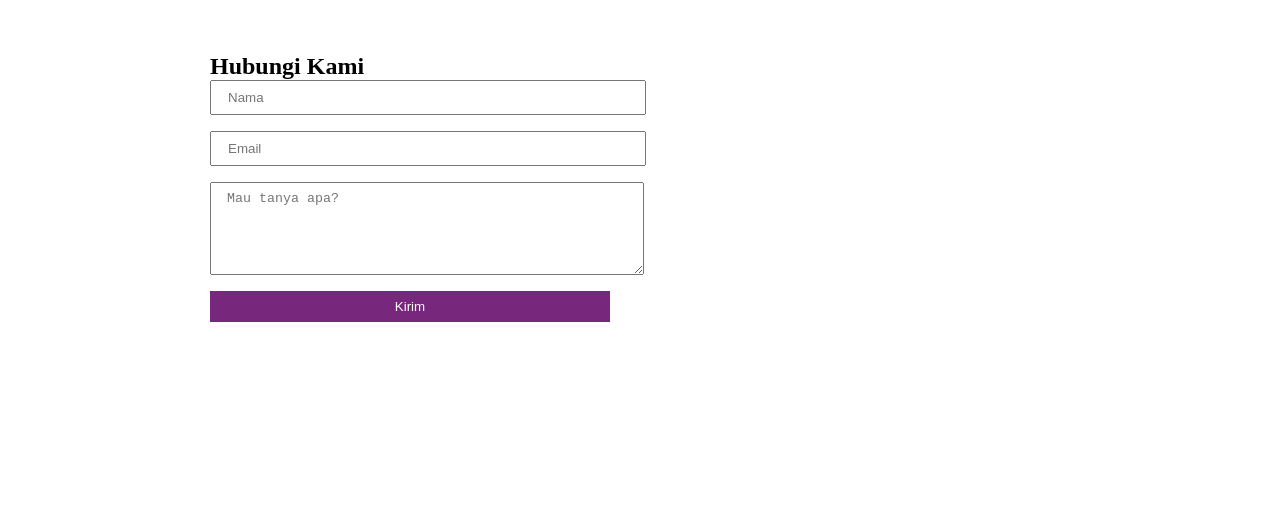
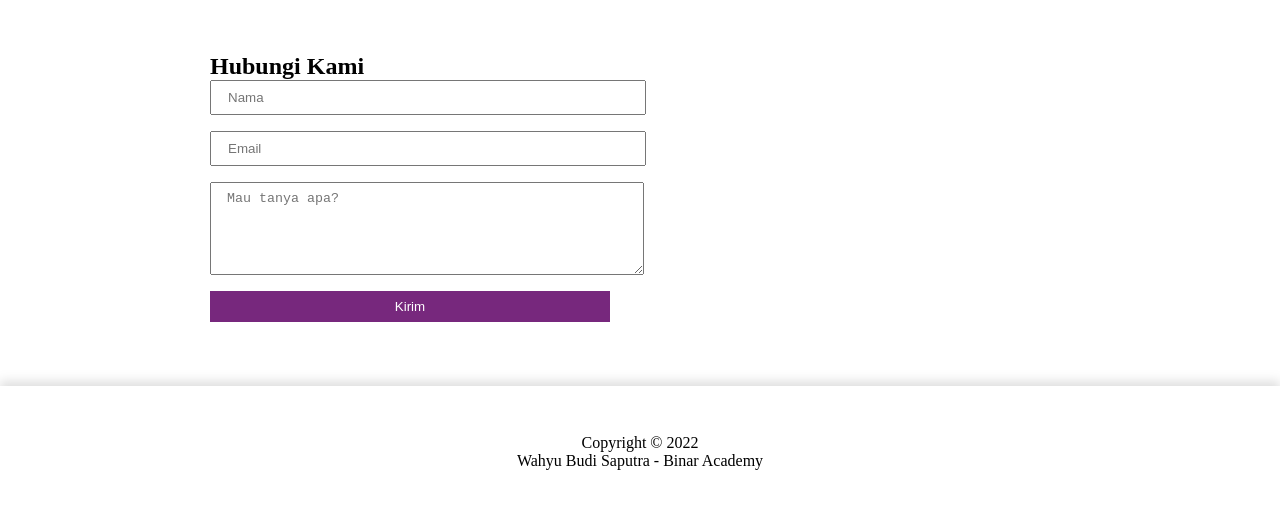
Before and after one commit to FarhanRafid97/web-layout-responsive, a plain HTML site: page index.html in a window 1280 px wide. Shown: the part 1075-1593 px from the top of the page. Before the commit the page ends 1407 px from the top, so only its background shows below. Drawn offline with Linux system fonts and the light colour scheme.

Commit message:
menambahkan footer

```diff
--- a/index.html
+++ b/index.html
@@ -111,6 +111,12 @@
         </div>
     </div>
 
+    <div class="footer">
+        <div class="container">
+            <span class="footer-copyright">Copyright &copy; 2022</span>
+            <span class="footer-name">Wahyu Budi Saputra - Binar Academy</span>
+        </div>
+    </div>
 
 
 </body>
--- a/style.css
+++ b/style.css
@@ -104,7 +104,7 @@
 
 .category-item {
     border-radius: 8px;
-    box-shadow: 0 5px 10px rgb(0 0 0 / 25%);
+    box-shadow: 0 5px 10px rgb(128 128 128 / 25%);
     color: #222222;
     padding: 8px 16px;
     text-decoration: none;
@@ -193,3 +193,27 @@
     padding: 8px 16px;
     width: 400px;
 }
+
+/* Footer */
+.footer {
+
+    background-color: #ffffff;
+
+    margin-top: 64px;
+    padding-bottom: 16px;
+    padding-top: 16px;
+    box-shadow: 0 -5px 10px rgb(128 128 128 / 25%);
+}
+
+.footer .container {
+
+
+    display: flex;
+    flex-direction: column;
+    text-align: center;
+    padding: 2rem 0;
+}
+
+.container span {
+    color: black;
+}
```
